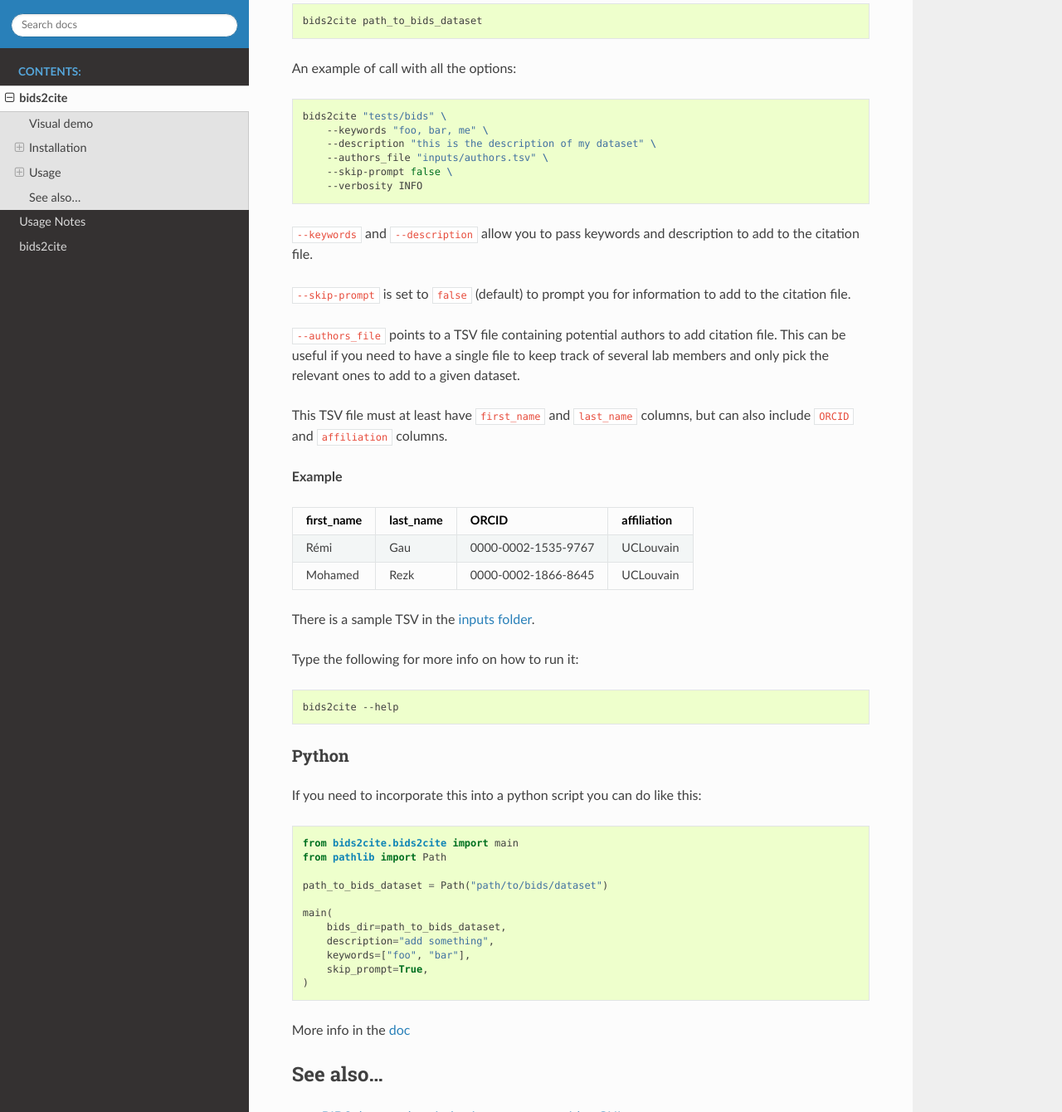
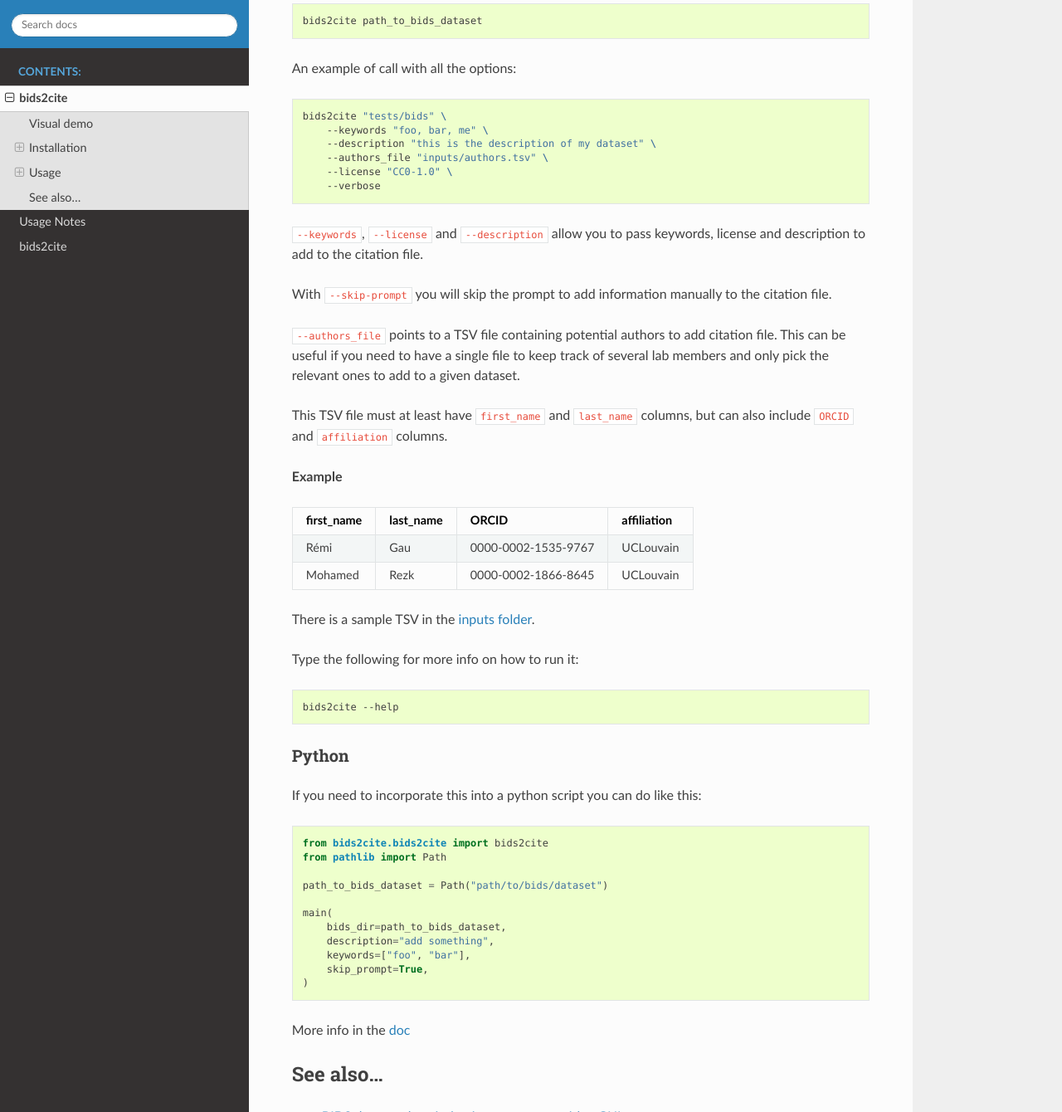
Before and after one commit to Remi-Gau/bids2cite, a Sphinx documentation site: the page built from docs/source/general.md, in a window 1280 px wide and 1400 px high, scrolled down 1364 px, cut to the strip 60-1400 px from the top of the window. Shown: the whole strip at 83% size. Built offline with Sphinx 7.4.7 and the Read the Docs theme 2.0.0, drawn with Linux system fonts in a browser that asks for light colours.

Commit message:
update doc

````diff
--- a/docs/source/general.md
+++ b/docs/source/general.md
@@ -64,14 +64,14 @@ bids2cite "tests/bids" \
     --keywords "foo, bar, me" \
     --description "this is the description of my dataset" \
     --authors_file "inputs/authors.tsv" \
-    --skip-prompt false \
-    --verbosity INFO
+    --license "CC0-1.0" \
+    --verbose
 ```
 
-`--keywords` and `--description` allow you to pass keywords and description to
-add to the citation file.
+`--keywords`, `--license` and `--description` allow you to pass
+keywords, license and description to add to the citation file.
 
-`--skip-prompt` is set to `false` (default) to prompt you for information to add
+With `--skip-prompt` you will skip the prompt to add information manually
 to the citation file.
 
 `--authors_file` points to a TSV file containing potential authors to add
@@ -103,7 +103,7 @@ bids2cite --help
 If you need to incorporate this into a python script you can do like this:
 
 ```python
-from bids2cite.bids2cite import main
+from bids2cite.bids2cite import bids2cite
 from pathlib import Path
 
 path_to_bids_dataset = Path("path/to/bids/dataset")
````
Also changed, not shown: README.md (+6 -6 lines), .github/ISSUE_TEMPLATE/blank.md (renamed from .github/workflows/ISSUE_TEMPLATE/blank.md), 7 other files.
